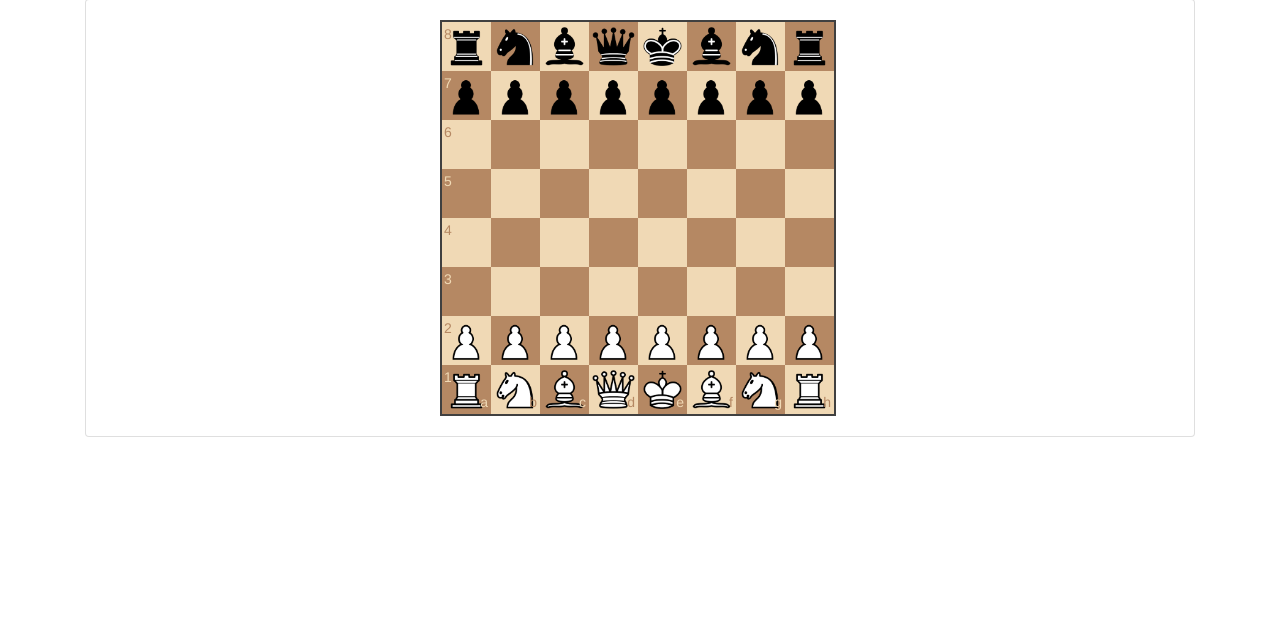
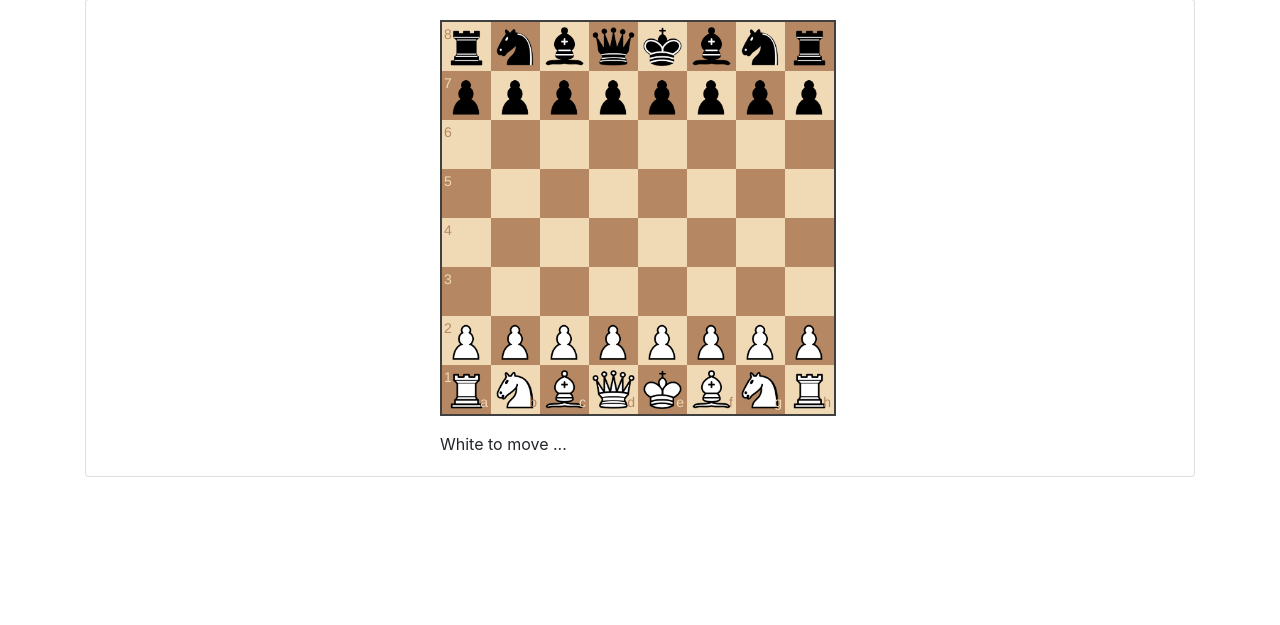
Before and after one commit to pjilek/main, a Flask app: page / in a window 1280 px wide. Shown: the part 49-674 px from the top of the page. Run offline with Flask 3, Linux system fonts and the light colour scheme; some libraries are stand-ins or nearby versions.

Commit message:
add some status

```diff
--- a/webapp/templates/gui.html
+++ b/webapp/templates/gui.html
@@ -25,6 +25,8 @@
             <div class="card-body">
               <!-- chess board view -->
               <div id="chess_board" class="mx-auto" style="width: 400px"></div>
+              <p></p>
+              <div id="status" class="mx-auto" style="width: 400px"></div>
             </div>
           </div>
         </div>
@@ -67,6 +69,8 @@
     // illegal move
     if (move === null) return 'snapback'
 
+    updateStatus()
+
     // make HTTP POST request to make move API
     $.post('/make_move', {'fen': game.fen()}, function(data) {
       // load fen into the current board state
@@ -74,9 +78,10 @@
 
       // update board position
       board.position(game.fen());
+
+      updateStatus()
     });
 
-    updateStatus()
   }
 
   // update the board position after the piece snap
@@ -105,7 +110,7 @@
 
     // game still on
     else {
-      status = moveColor + ' to move'
+      status = moveColor + ' to move ...'
 
       // check?
       if (game.in_check()) {
```
